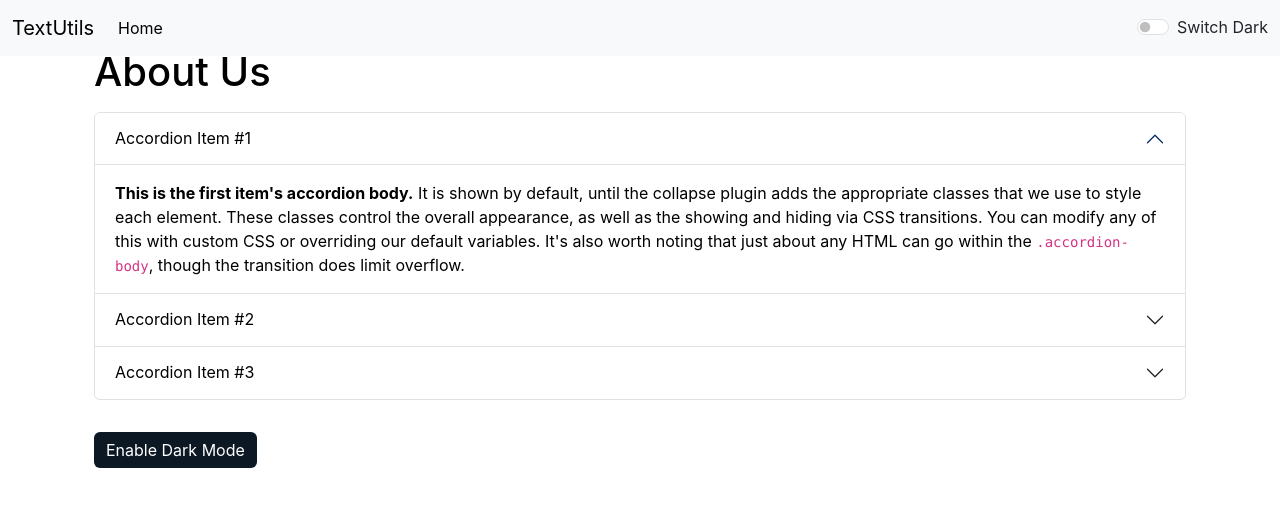
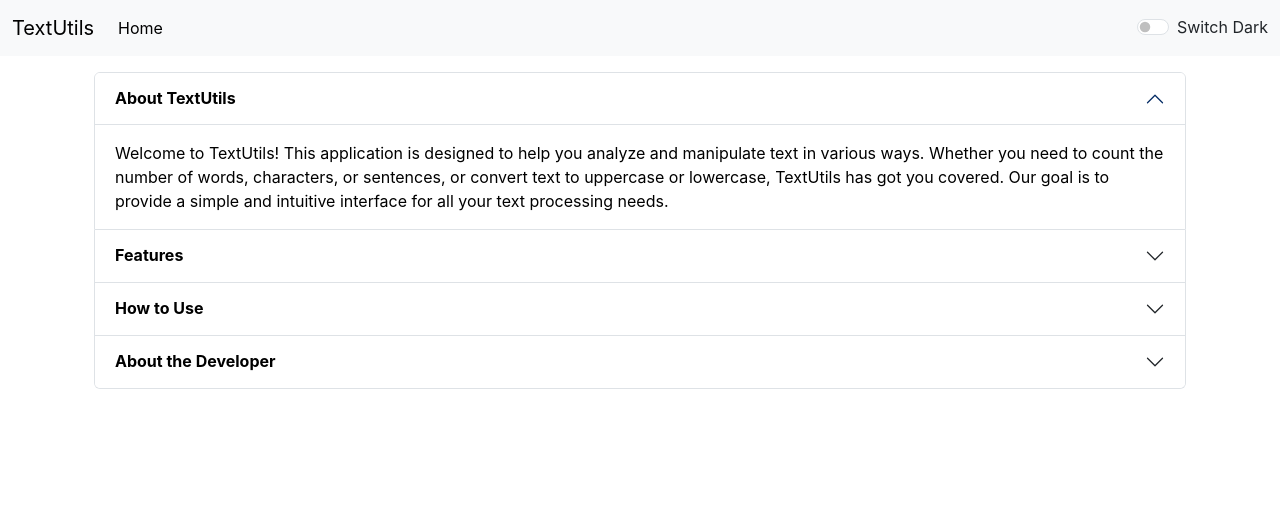
Before and after one commit to MalkuSR/textUtils-react, a React (Create React App) app: page /about in a window 1280 px wide. Shown: the top 506 px of the page. Built offline with nearby package versions, Linux system fonts and the light colour scheme.

Commit message:
Update about.js

```diff
--- a/src/components/about.js
+++ b/src/components/about.js
@@ -1,87 +1,79 @@
 import React, { useState } from 'react'
 
-export default function About() {
-    const [myStyle, setMyStyle] = useState({
-        color: "black",
-        backgroundColor: 'white',
-    })
-    const [btntext, setBtnText] = useState("Enable Dark Mode")
-    const [btncolor, setBtnColor] = useState({
-        color: "white",
-        backgroundColor: "rgb(12 25 36)",
-        border: 'none'
-    })
-
-    const toggleStyle = () => {
-        if (myStyle.color === "black") {
-            setMyStyle({
-                color: "white",
-                backgroundColor: 'rgb(12 25 36)',
-            })
-            setBtnText("Enable Light Mode")
-            setBtnColor({
-                color: "black",
-                backgroundColor: "white",
-                border: 'none'
-            })
-        }
-        else {
-            setMyStyle({
-                color: "black",
-                backgroundColor: 'white',
-            })
-            setBtnText("Enable Dark Mode")
-            setBtnColor({
-                color: "white",
-                backgroundColor: "rgb(12 25 36)",
-                border: 'none'
-            })
-        }
-    }
+export default function About({mode}) {
+  let myStyle = {
+    color : mode === 'dark'? 'white' :"black",
+    backgroundColor: mode === "dark"? "rgb(12 25 36)" : "white"
+  }
     return (
         <>
-            <div className='container my-5' style={myStyle}>
-                <h1 className='my-3'>About Us</h1>
+            <div className='container' style={myStyle}>
+                <h1>About Us</h1>
                 <div className="accordion" id="accordionExample">
                     <div className="accordion-item">
                         <h2 className="accordion-header">
                             <button className="accordion-button" type="button" style={myStyle} data-bs-toggle="collapse" data-bs-target="#collapseOne" aria-expanded="true" aria-controls="collapseOne">
-                                Accordion Item #1
+                               <strong>About TextUtils</strong>
                             </button>
                         </h2>
                         <div id="collapseOne" className="accordion-collapse collapse show" style={myStyle} data-bs-parent="#accordionExample">
                             <div className="accordion-body">
-                                <strong>This is the first item's accordion body.</strong> It is shown by default, until the collapse plugin adds the appropriate classes that we use to style each element. These classes control the overall appearance, as well as the showing and hiding via CSS transitions. You can modify any of this with custom CSS or overriding our default variables. It's also worth noting that just about any HTML can go within the <code>.accordion-body</code>, though the transition does limit overflow.
+                                Welcome to TextUtils! This application is designed to help you analyze and manipulate text in various ways.
+                                Whether you need to count the number of words, characters, or sentences, or convert text to uppercase or lowercase,
+                                TextUtils has got you covered. Our goal is to provide a simple and intuitive interface for all your text processing needs.
                             </div>
                         </div>
                     </div>
                     <div className="accordion-item">
                         <h2 className="accordion-header">
                             <button className="accordion-button collapsed" type="button" style={myStyle} data-bs-toggle="collapse" data-bs-target="#collapseTwo" aria-expanded="false" aria-controls="collapseTwo">
-                                Accordion Item #2
+                            <strong >Features</strong>
                             </button>
                         </h2>
                         <div id="collapseTwo" className="accordion-collapse collapse" style={myStyle} data-bs-parent="#accordionExample">
                             <div className="accordion-body">
-                                <strong>This is the second item's accordion body.</strong> It is hidden by default, until the collapse plugin adds the appropriate classes that we use to style each element. These classes control the overall appearance, as well as the showing and hiding via CSS transitions. You can modify any of this with custom CSS or overriding our default variables. It's also worth noting that just about any HTML can go within the <code>.accordion-body</code>, though the transition does limit overflow.
+                                <ul>
+                                    <li>Word Count: Count the number of words in your text.</li>
+                                    <li>Character Count: Count the number of characters in your text.</li>
+                                    <li>Text Conversion: Convert text to uppercase or lowercase.</li>
+                                    <li>Text Analysis: Analyze text for various metrics like sentence count, paragraph count, etc.</li>
+                                    <li>Dark Mode: Switch between light and dark modes for a comfortable viewing experience.</li>
+                                    <li>Copy Text: Easily copy the entire text to the clipboard.</li>
+                                    <li>Copy Email: Extract and copy all email addresses found in the text to the clipboard.</li>
+                                    <li>Remove Extra Spaces: Remove unnecessary spaces from the text for a cleaner look.</li>
+                                </ul>
                             </div>
                         </div>
                     </div>
                     <div className="accordion-item">
                         <h2 className="accordion-header">
                             <button className="accordion-button collapsed" type="button" style={myStyle} data-bs-toggle="collapse" data-bs-target="#collapseThree" aria-expanded="false" aria-controls="collapseThree">
-                                Accordion Item #3
+                            <strong >How to Use</strong>
                             </button>
                         </h2>
                         <div id="collapseThree" className="accordion-collapse collapse" style={myStyle} data-bs-parent="#accordionExample">
                             <div className="accordion-body">
-                                <strong>This is the third item's accordion body.</strong> It is hidden by default, until the collapse plugin adds the appropriate classes that we use to style each element. These classes control the overall appearance, as well as the showing and hiding via CSS transitions. You can modify any of this with custom CSS or overriding our default variables. It's also worth noting that just about any HTML can go within the <code>.accordion-body</code>, though the transition does limit overflow.
+                                <ol>
+                                    <li>Enter your text in the input box on the home page.</li>
+                                    <li>Choose the operation you want to perform from the available options.</li>
+                                    <li>View the results instantly as you type.</li>
+                                </ol>
                             </div>
                         </div>
                     </div>
-                </div>
-                <div className="contaienr my-3">
-                    <button onClick={toggleStyle} style={btncolor} type="button" class="btn btn-primary my-3">{btntext} </button>
+                    <div className="accordion-item">
+                        <h2 className="accordion-header">
+                            <button className="accordion-button collapsed" type="button" style={myStyle} data-bs-toggle="collapse" data-bs-target="#collapseThree" aria-expanded="false" aria-controls="collapseThree">
+                            <strong >About the Developer</strong>
+                            </button>
+                        </h2>
+                        <div id="collapseThree" className="accordion-collapse collapse" style={myStyle} data-bs-parent="#accordionExample">
+                            <div className="accordion-body">
+                                TextUtils is developed by Muhammad Sikandar, a passionate web developer with a keen interest in creating useful and user-friendly web applications.
+                                If you have any feedback or suggestions, feel free to reach out!
+                            </div>
+                        </div>
+                    </div>
                 </div>
             </div>
         </>
```
